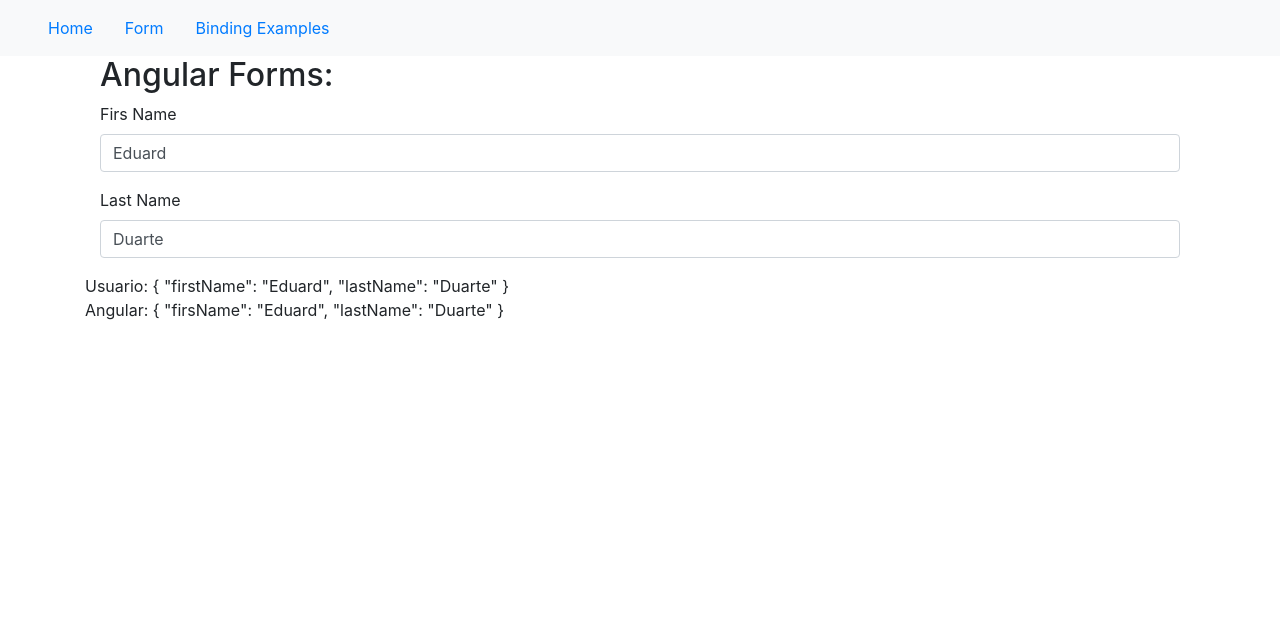
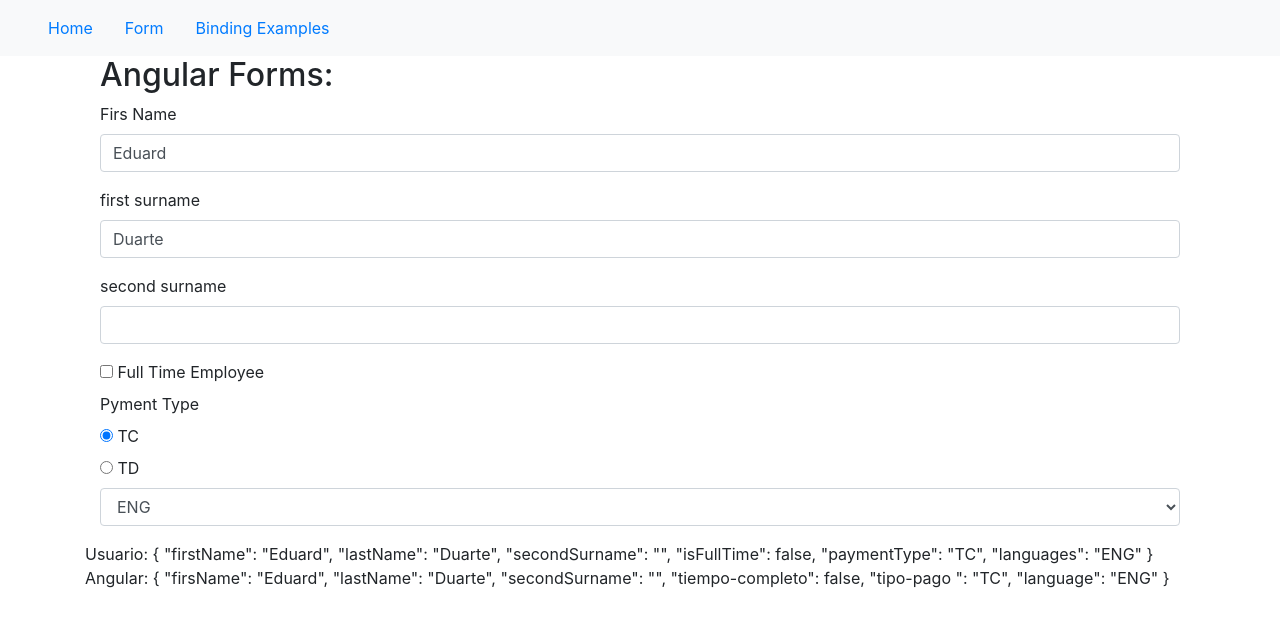
Before and after one commit to EduarDuarteS/formEdu, an Angular app: page /binding in a window 1280 px wide. Shown: the top 626 px of the page. Built offline with nearby package versions, Linux system fonts and the light colour scheme.

Commit message:
se agrega select, se termina el modulo de formularios basicos

```diff
--- a/src/app/binding/binding.component.html
+++ b/src/app/binding/binding.component.html
@@ -1,43 +1,47 @@
 <div class="container">
   <h2>Angular Forms: </h2>
-  <form #form="ngForm" >
+  <form #form="ngForm">
     <div class="form-group">
       <label for="">Firs Name</label>
-      <input type="text" class="form-control" name="firsName" [ngModel]='usuario.firstName' >
+      <input type="text" class="form-control" name="firsName" [ngModel]='usuario.firstName'>
     </div>
     <div class="form-group">
-      <label for="">Last Name</label>
-      <input type="text" class="form-control" name="lastName" [(ngModel)]='usuario.lastName' >
+      <label for="">first surname</label>
+      <input type="text" class="form-control" name="lastName" [(ngModel)]='usuario.lastName'>
+    </div>
+    <div class="form-group">
+      <label for="">second surname</label>
+      <input type="text" class="form-control" name="secondSurname" [ngModel]='usuario.secondSurname' (ngModelChange)='firtsCapitanFunc($event)'>
+      <!--   (ngModelChange)='usuario.secondSurname=$event' >  -->
+    </div>
+    <div class="checkbox">
+      <label>
+        <input type="checkbox" name="tiempo-completo" [(ngModel)]='usuario.isFullTime'> Full Time Employee
+      </label>
     </div>
 
-    <!--
-    <div class="checkbox">
-      <label>
-        <input type="checkbox" name="tiempo-completo" ngModel >  Full Time Employee
-      </label>
-    </div>
     <label>Pyment Type </label>
     <div class="c-radio">
       <label>
-        <input type="radio" name="tipo-pago " value="TC">
+        <input type="radio" name="tipo-pago " value="TC" [(ngModel)]="usuario.paymentType">
         TC
       </label>
     </div>
     <div class="c-radio">
       <label>
-        <input type="radio" name="tipo-pago " value="TD" checked>
+        <input type="radio" name="tipo-pago " value="TD" [(ngModel)]="usuario.paymentType" checked >
         TD
       </label>
     </div>
 
     <div class="form-group">
-      <select class="form-control" >
+      <select class="form-control" [(ngModel)]="usuario.languages" name="language"  >
         <option *ngFor="let lang of languages">
           {{lang}}
         </option>
       </select>
     </div>
-
+<!--
     <div class="form-group">
       <label>Date</label>
       <input type="color" class="form-control" name="dateEnt" ngModel >
--- a/src/app/binding/binding.component.ts
+++ b/src/app/binding/binding.component.ts
@@ -13,6 +13,12 @@
   ngOnInit() {
   }
 
-  usuario = new Employee ('Eduard','Duarte');
+  languages = ["ESP", "ENG", "POT"]
+  usuario = new Employee ('Eduard','Duarte',"",false,"TC","ENG");
 
+  firtsCapitanFunc(inValue: string){
+    if (inValue.length > 0){
+      this.usuario.secondSurname = inValue.charAt(0).toUpperCase() + inValue.slice(1);
+    }
+  }
 }
--- a/src/app/models/employee.model.ts
+++ b/src/app/models/employee.model.ts
@@ -1,7 +1,11 @@
 export class Employee {
   constructor(
     public firstName: string,
-    public lastName: string
+    public lastName: string,
+    public secondSurname: string,
+    public isFullTime: boolean,
+    public paymentType: string,
+    public languages: string
   ){
 
   }
```
